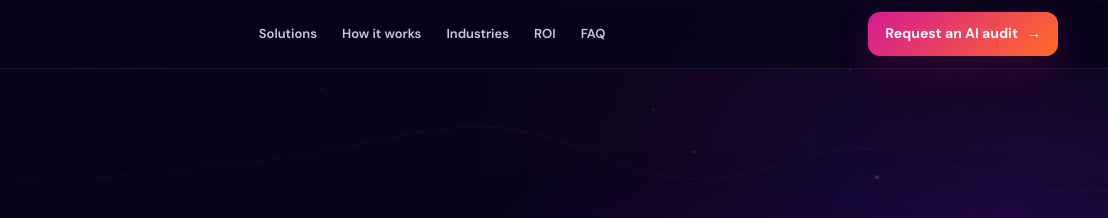
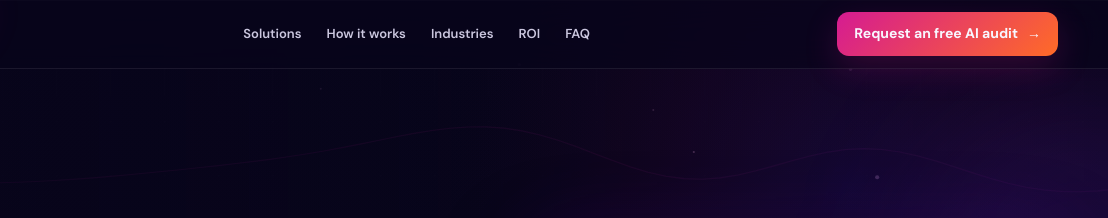
Before and after one commit to zihanahmad11/the-ef-ai-website, a website: page public/index.html in a window 1280 px wide. Shown: the top 218 px of the page, 172-1280 px from the left. Drawn offline with Linux system fonts and the light colour scheme; animation ran at ten frames a second.

Commit message:
update call to action button

```diff
--- a/public/index.html
+++ b/public/index.html
@@ -39,7 +39,7 @@
   </style>
 </head>
 <body>
-<header><nav class="container"><a class="brand" href="#"><img src="assets/logo.png" alt="The EF Ai"></a><div class="navlinks"><a href="#solutions">Solutions</a><a href="#how">How it works</a><a href="#industries">Industries</a><a href="#roi">ROI</a><a href="#faq">FAQ</a></div><a class="navcta" href="/strategy-audit/">Request an AI audit <span>→</span></a><button class="menu" aria-label="Open menu">☰</button></nav></header>
+<header><nav class="container"><a class="brand" href="#"><img src="assets/logo.png" alt="The EF Ai"></a><div class="navlinks"><a href="#solutions">Solutions</a><a href="#how">How it works</a><a href="#industries">Industries</a><a href="#roi">ROI</a><a href="#faq">FAQ</a></div><a class="navcta" href="/strategy-audit/">Request an free AI audit <span>→</span></a><button class="menu" aria-label="Open menu">☰</button></nav></header>
 <main>
 <section class="hero"><canvas class="hero-canvas" aria-hidden="true"></canvas><div class="grid-bg"></div><div class="hero-vignette"></div><div class="orb one"></div><div class="orb two"></div><div class="container hero-inner">
 <div class="reveal"><div class="eyebrow"><i class="dot"></i> AI-powered frontline infrastructure</div><h1>Your business should never have to <span class="gradient-text">miss an opportunity.</span></h1><p class="hero-copy">The EF Ai builds intelligent voice and messaging agents that answer, qualify, follow up and book — 24/7, across the channels your customers already use.</p><div class="hero-actions"><a class="btn-primary" href="#contact">Build my AI frontline <span>↗</span></a><a class="btn-secondary" href="#solutions">Explore solutions <span>↓</span></a></div><div class="proof"><div><strong>24/7</strong><span>Always-on coverage</span></div><div><strong>Voice + Chat</strong><span>One connected system</span></div><div><strong>CRM-ready</strong><span>Data where your team works</span></div></div></div>
```
